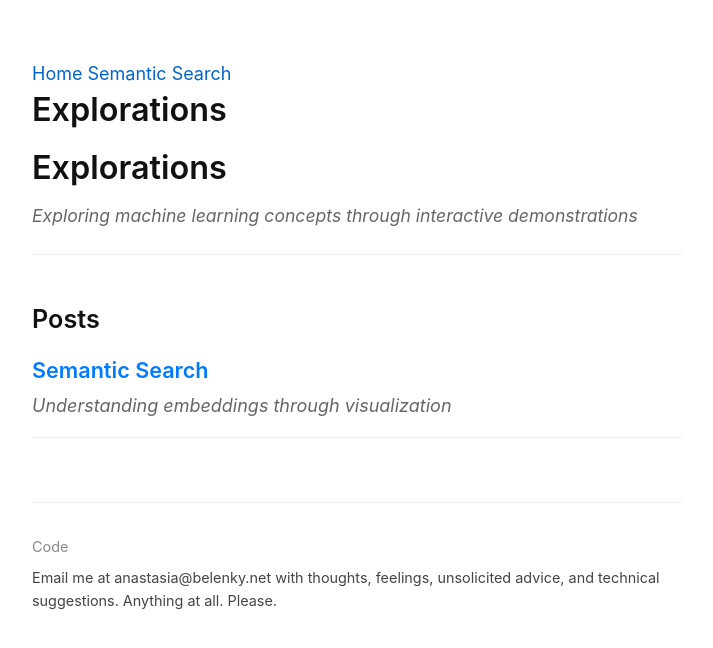
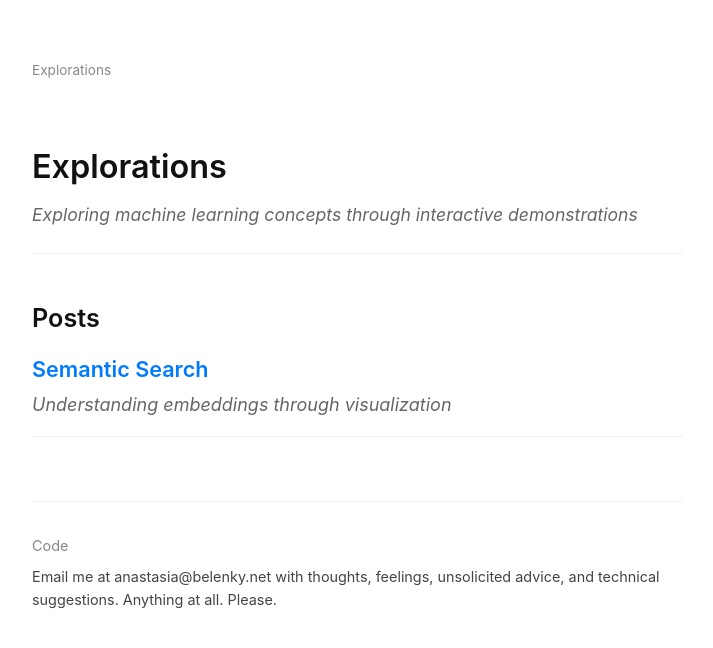
Before and after one commit to AnastasiaBelenkii/browser-embed, a SvelteKit app: page / in a window 1280 px wide. Shown: the top 648 px of the page, without its empty margins (283-996 px from the left). Built offline with nearby package versions, Linux system fonts and the light colour scheme.

Commit message:
chore: committing most recent changes, don't remember what this was supposed to be

```diff
--- a/src/routes/+layout.svelte
+++ b/src/routes/+layout.svelte
@@ -2,6 +2,23 @@
   import '../app.css';
   import { page } from '$app/stores';
   import { base } from '$app/paths';
+
+  // Build breadcrumbs based on current page
+  $: breadcrumbs = (() => {
+    const crumbs = [{ label: 'Explorations', href: `${base}/` }];
+
+    if ($page.params.slug) {
+      // We're on a post page
+      const postTitles = {
+        'semantic-search': 'Semantic Search'
+      };
+
+      const postTitle = postTitles[$page.params.slug] || $page.params.slug;
+      crumbs.push({ label: postTitle, href: null }); // null means current page
+    }
+
+    return crumbs;
+  })();
 </script>
 
 <svelte:head>
@@ -9,11 +26,18 @@
 </svelte:head>
 
 <header id="title-block-header">
-  <nav id="blog-nav">
-    <a href="{base}/">Home</a>
-    <a href="{base}/semantic-search">Semantic Search</a>
+  <nav class="breadcrumbs">
+    {#each breadcrumbs as crumb, i}
+      {#if i > 0}
+        <span class="separator">→</span>
+      {/if}
+      {#if crumb.href}
+        <a href={crumb.href}>{crumb.label}</a>
+      {:else}
+        <span class="current">{crumb.label}</span>
+      {/if}
+    {/each}
   </nav>
-  <h1 class="title">Explorations</h1>
 </header>
 
 <article class="content">
```
Also changed, not shown: Let me update both the layout file and the CSS.</think>src/routes/+layout.svelte (deleted, +0 -56 lines), 1 other file (tests, documents, lock files or other folders).
